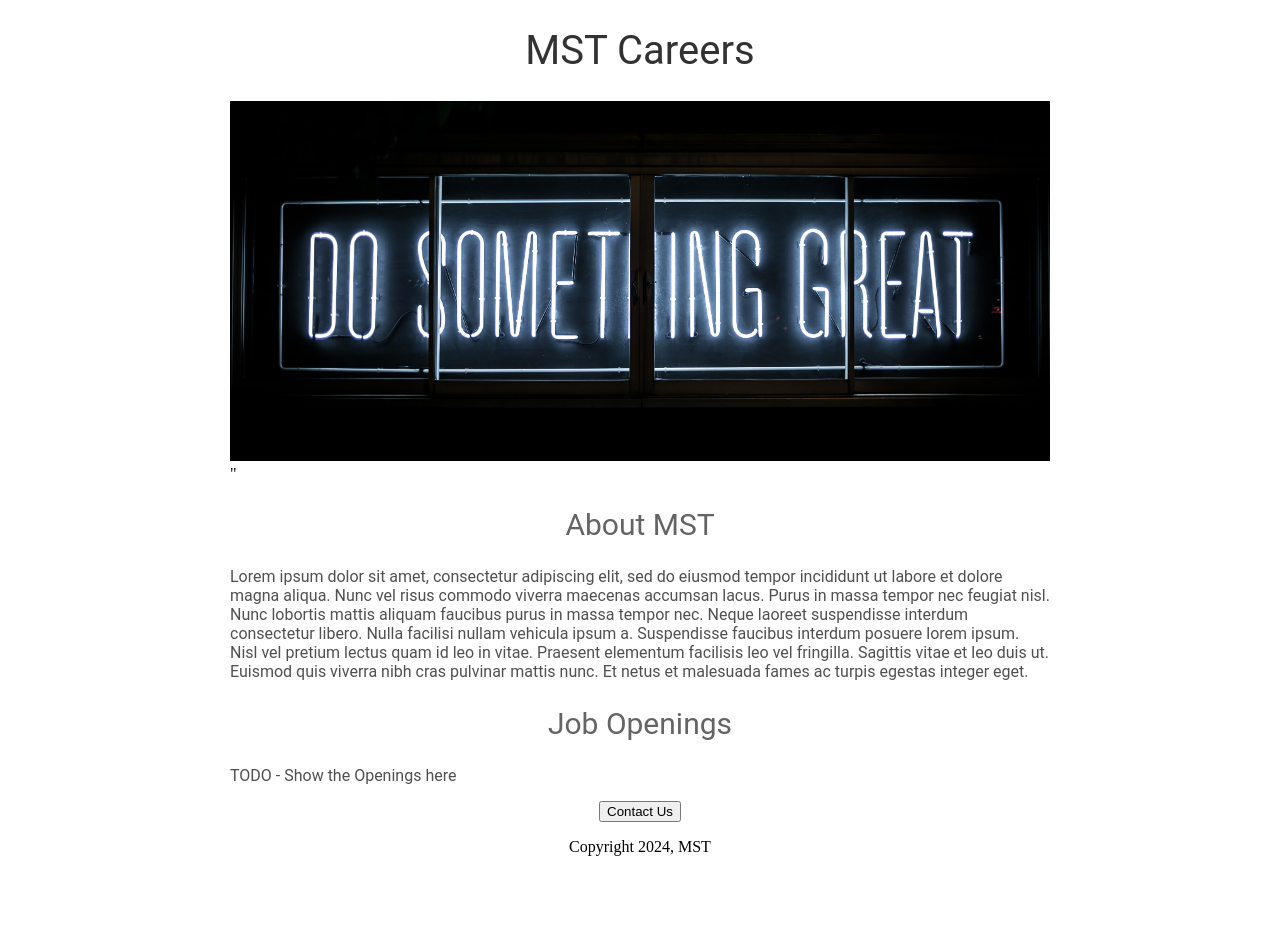
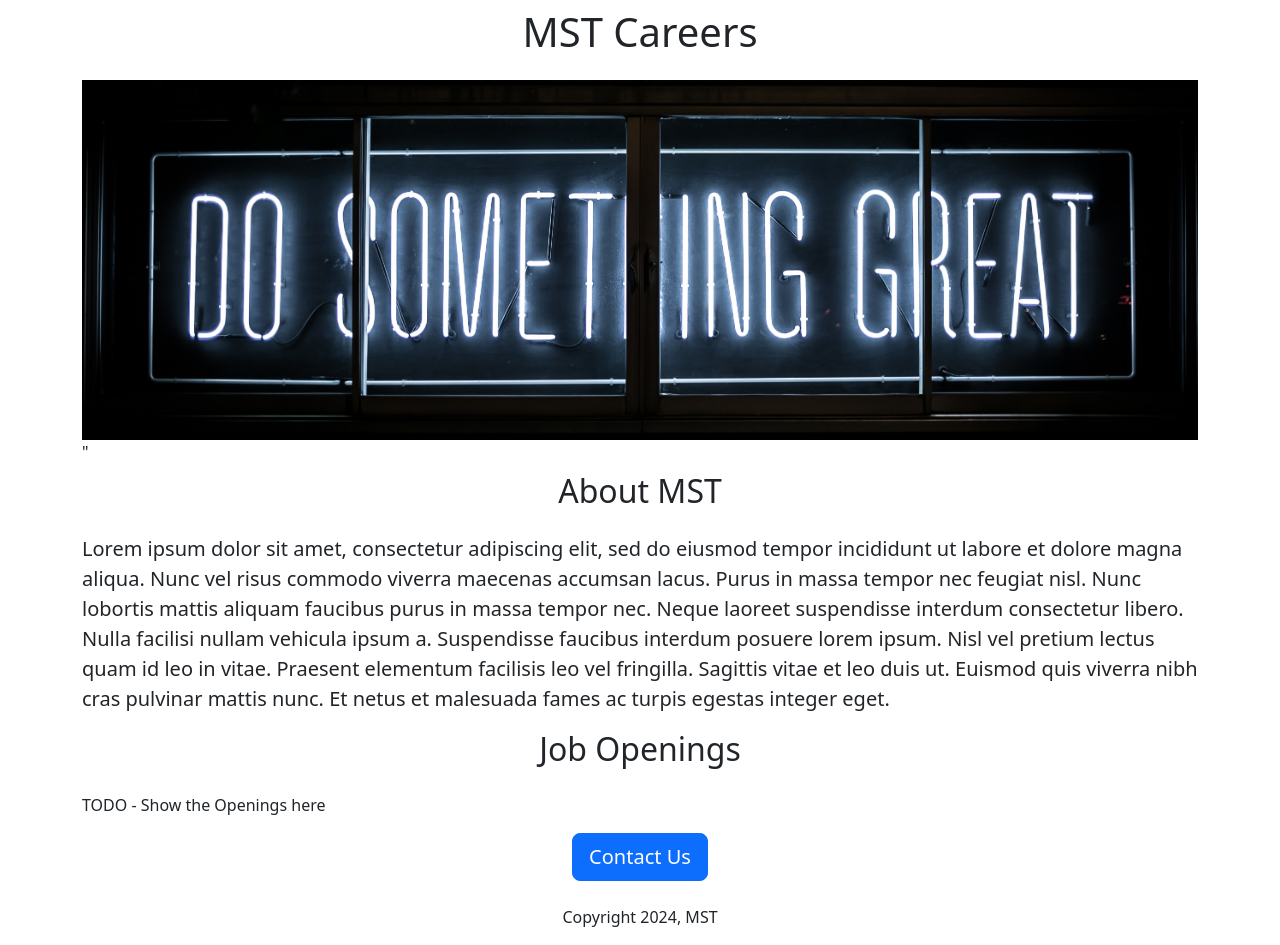
Before and after one commit to MARKST-47/careers-website-v2, a Flask app: page / in a window 1280 px wide. Before the commit the page ends 856 px from the top, so only its background shows below. Run offline with Flask 3, Linux system fonts and the light colour scheme.

Commit message:
Added Bootstrap changes

```diff
--- a/templates/home.html
+++ b/templates/home.html
@@ -2,51 +2,28 @@
 <html>
   <head>
     <title>Careers Page</title>
+    <meta charset="utf-8">
+    <meta name="viewport" content="width=device-width, initial-scale=1">
+    <link href="https://cdn.jsdelivr.net/npm/bootstrap@5.3.2/dist/css/bootstrap.min.css" rel="stylesheet" integrity="sha384-T3c6CoIi6uLrA9TneNEoa7RxnatzjcDSCmG1MXxSR1GAsXEV/Dwwykc2MPK8M2HN" crossorigin="anonymous">
     <style>
-      h1{
-        font-size: 40px;
-        font-family: Roboto;
-        font-weight: normal;
-        color: rgb(50, 50, 50);
-        text-align: center;
-      }
-
       #banner{
+        height: 360px;
         width: 100%;
-        height: 360px;
         object-fit: cover;
-      }
-
-      h2{
-        font-size: 30px;
-        font-family: Roboto;
-        font-weight: normal;
-        color: rgb(100, 100, 100);
-        text-align: center;
-      }
-
-      .bodytext{
-        font-family: Roboto;
-        color: rgb(80, 80, 80);
-      }
-
-      #container{
-        max-width: 820px;
-        margin:0 auto 0 auto;
       }
     </style>
   </head>
   <body>
-    <div id="container">
-    <h1>MST Careers</h1>
-    <img id="banner" src="https://70473d2b-14d1-4d7e-a5c7-2723e7bbf60b-00-3nobbo0cy3uu1.kirk.replit.dev/static/banner.jpg" height="320">"
-    <h2>About MST</h2>
-    <p class='bodytext'>Lorem ipsum dolor sit amet, consectetur adipiscing elit, sed do eiusmod tempor incididunt ut labore et dolore magna aliqua. Nunc vel risus commodo viverra maecenas accumsan lacus. Purus in massa tempor nec feugiat nisl. Nunc lobortis mattis aliquam faucibus purus in massa tempor nec. Neque laoreet suspendisse interdum consectetur libero. Nulla facilisi nullam vehicula ipsum a. Suspendisse faucibus interdum posuere lorem ipsum. Nisl vel pretium lectus quam id leo in vitae. Praesent elementum facilisis leo vel fringilla. Sagittis vitae et leo duis ut. Euismod quis viverra nibh cras pulvinar mattis nunc. Et netus et malesuada fames ac turpis egestas integer eget.</p>
-    <h2>Job Openings</h2>
-    <p class='bodytext'>TODO - Show the Openings here</p>
-    <div style="text-align: center;">
-      <button>Contact Us</button>
-      <p>Copyright 2024, MST</p>
+    <div class="container">
+    <h1 class="text-center mt-2 mb-4">MST Careers</h1>
+    <img class="img-fluid" id="banner" src="https://70473d2b-14d1-4d7e-a5c7-2723e7bbf60b-00-3nobbo0cy3uu1.kirk.replit.dev/static/banner.jpg" height="320">"
+    <h2 class="text-center mt-2 mb-4">About MST</h2>
+    <p class="lead">Lorem ipsum dolor sit amet, consectetur adipiscing elit, sed do eiusmod tempor incididunt ut labore et dolore magna aliqua. Nunc vel risus commodo viverra maecenas accumsan lacus. Purus in massa tempor nec feugiat nisl. Nunc lobortis mattis aliquam faucibus purus in massa tempor nec. Neque laoreet suspendisse interdum consectetur libero. Nulla facilisi nullam vehicula ipsum a. Suspendisse faucibus interdum posuere lorem ipsum. Nisl vel pretium lectus quam id leo in vitae. Praesent elementum facilisis leo vel fringilla. Sagittis vitae et leo duis ut. Euismod quis viverra nibh cras pulvinar mattis nunc. Et netus et malesuada fames ac turpis egestas integer eget.</p>
+    <h2 class="text-center mt-2 mb-4">Job Openings</h2>
+    <p>TODO - Show the Openings here</p>
+    <div class="text-center">
+      <button class="btn btn-primary btn-lg">Contact Us</button>
+      <p class="mt-4">Copyright 2024, MST</p>
     </div>
     </div>
   </body>
```
